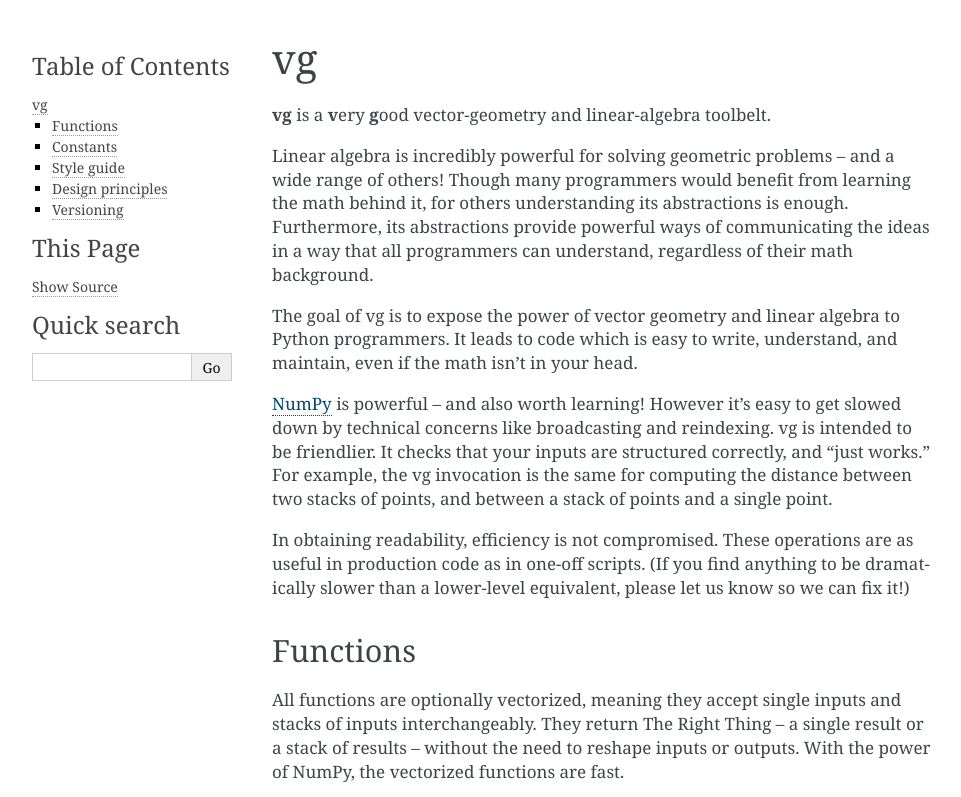
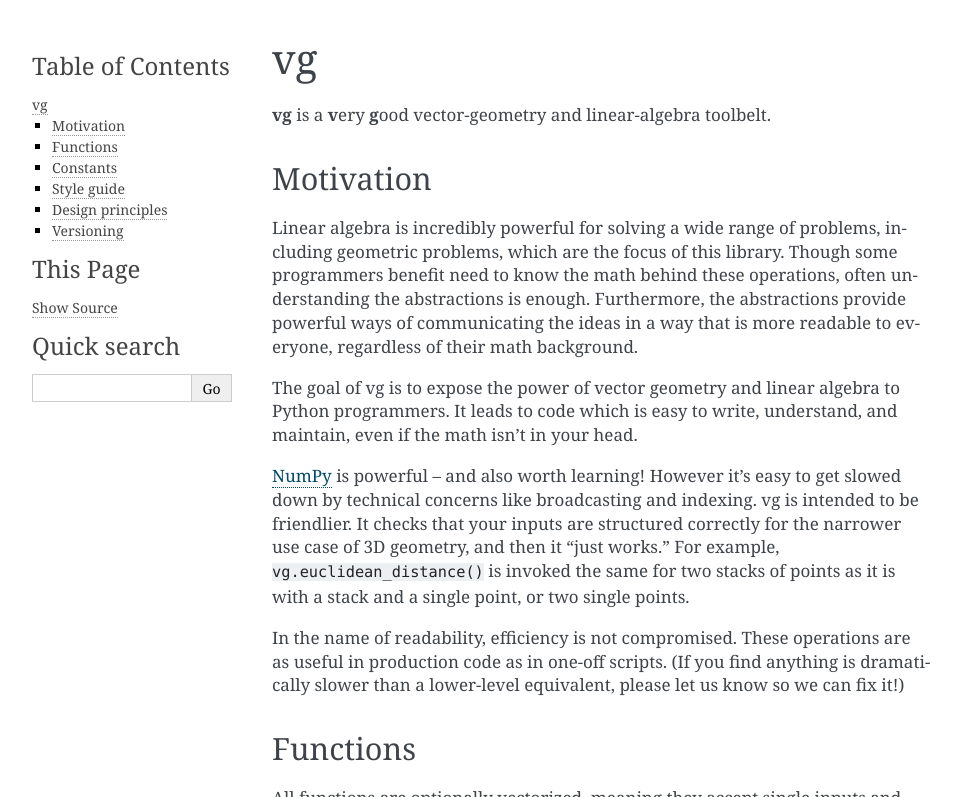
Before and after one commit to lace/vg, a Sphinx documentation site: the page built from doc/index.md, in a window 1280 px wide and 900 px high, cut to the strip 0-797 px from the top of the window. Shown: the whole strip, without its empty margins (148-1109 px from the left). Built offline with Sphinx 7.4.7, drawn with Linux system fonts in a browser that asks for light colours.

Commit message:
Rework a bit

```diff
--- a/doc/index.md
+++ b/doc/index.md
@@ -3,27 +3,31 @@ vg
 
 **vg** is a **v**ery **g**ood vector-geometry and linear-algebra toolbelt.
 
-Linear algebra is incredibly powerful for solving geometric problems – and a
-wide range of others! Though many programmers would benefit from learning the
-math behind it, for others understanding its abstractions is enough.
-Furthermore, its abstractions provide powerful ways of communicating the
-ideas in a way that all programmers can understand, regardless of their math
-background.
+Motivation
+----------
+
+Linear algebra is incredibly powerful for solving a wide range of problems,
+including geometric problems, which are the focus of this library. Though
+some programmers benefit need to know the math behind these operations,
+often understanding the abstractions is enough. Furthermore, the
+abstractions provide powerful ways of communicating the ideas in a way that
+is more readable to everyone, regardless of their math background.
 
 The goal of vg is to expose the power of vector geometry and linear algebra
 to Python programmers. It leads to code which is easy to write, understand,
 and maintain, even if the math isn’t in your head.
 
 [NumPy][] is powerful – and also worth learning! However it’s easy to get
-slowed down by technical concerns like broadcasting and reindexing. vg is
+slowed down by technical concerns like broadcasting and indexing. vg is
 intended to be friendlier. It checks that your inputs are structured
-correctly, and &ldquo;just works.&rdquo; For example, the vg invocation is the
-same for computing the distance between two stacks of points, and between a
-stack of points and a single point.
+correctly for the narrower use case of 3D geometry, and then it
+&ldquo;just works.&rdquo; For example, `vg.euclidean_distance()` is
+invoked the same for two stacks of points as it is with a stack and a
+single point, or two single points.
 
-In obtaining readability, efficiency is not compromised. These operations are
-as useful in production code as in one-off scripts. (If you find anything to
-be dramatically slower than a lower-level equivalent, please let us know so
+In the name of readability, efficiency is not compromised. These operations
+are as useful in production code as in one-off scripts. (If you find anything
+is dramatically slower than a lower-level equivalent, please let us know so
 we can fix it!)
 
 [numpy]: https://www.numpy.org/
```
